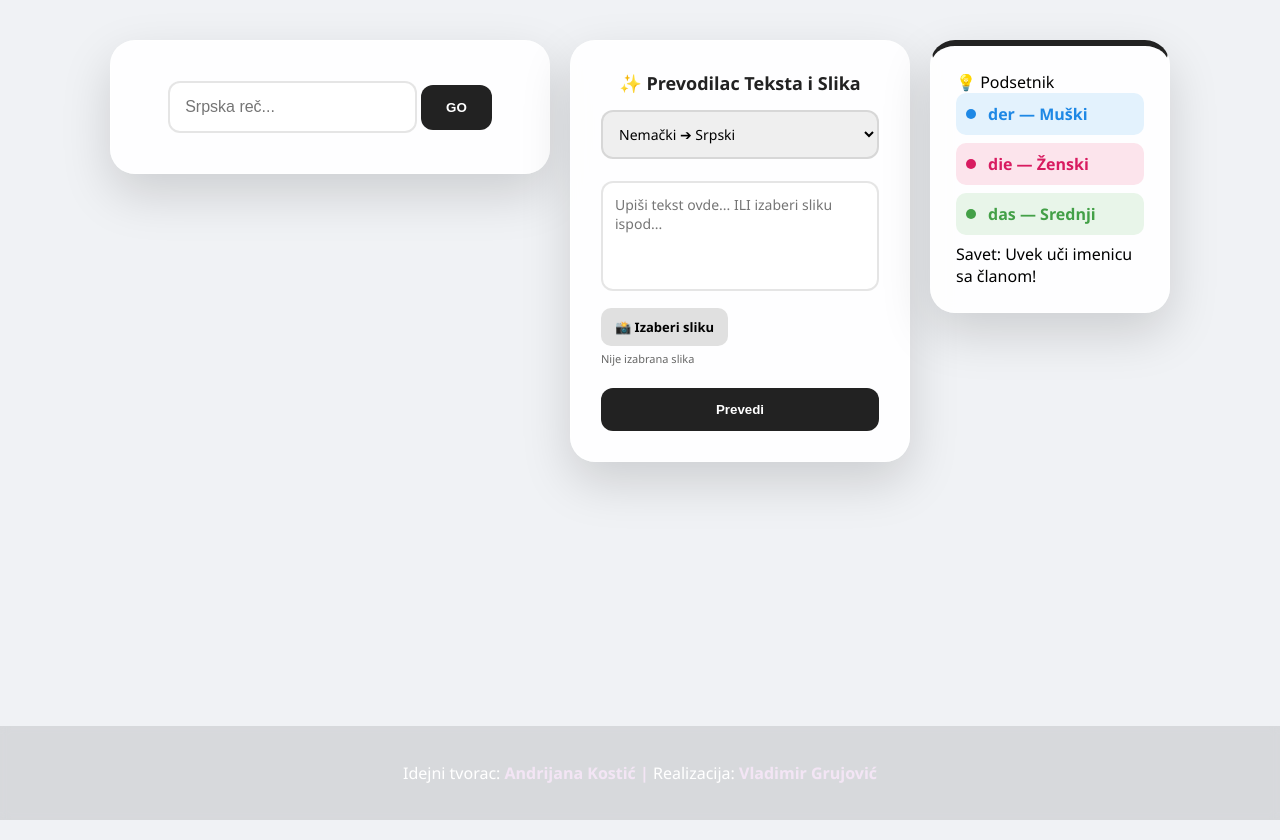
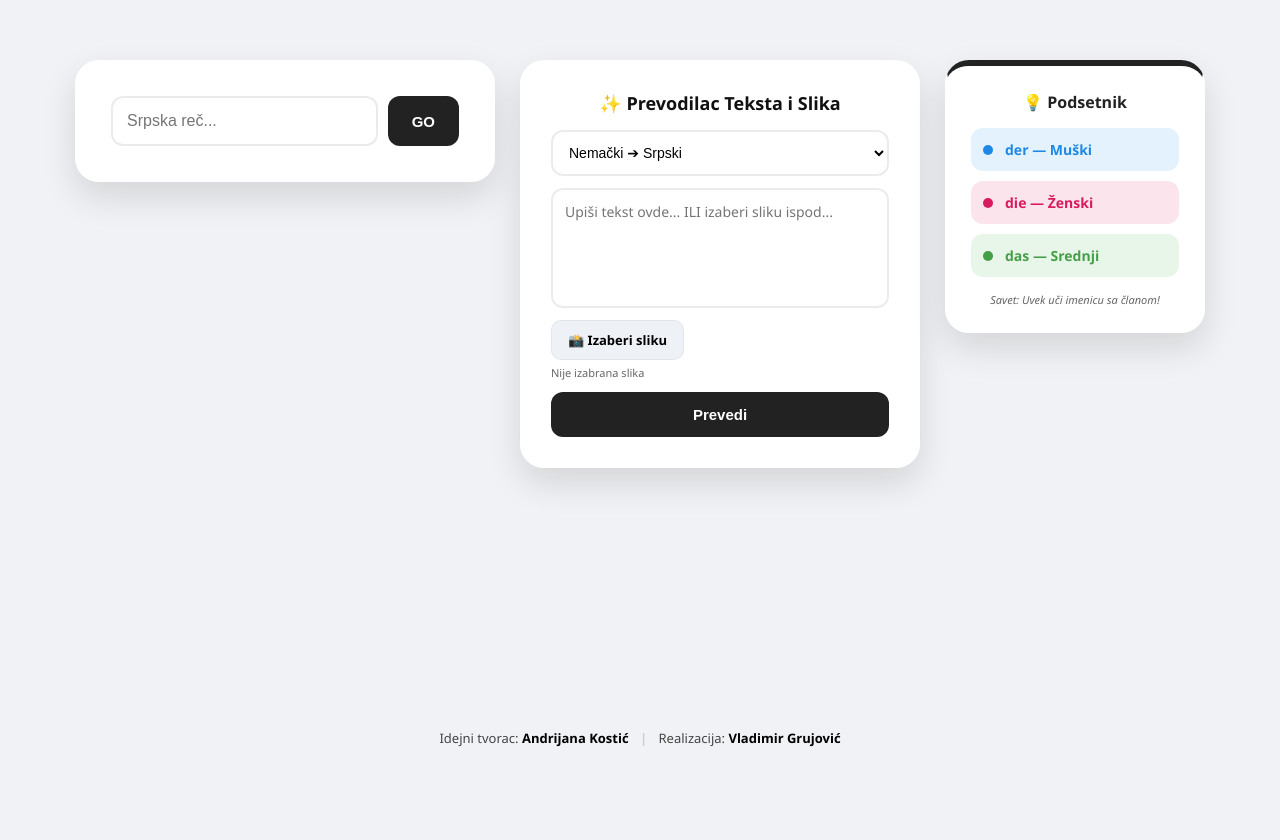
Before and after one commit to grujo85/nemacki-expert, a Python web app: template templates/index.html in a window 1280 px wide. After the commit the page ends 747 px from the top, so only its background shows below. Run offline with Jinja, Linux system fonts and the light colour scheme; the template is opened without the code that fills it, so the values that code supplies are empty.

Commit message:
Update style.css

```diff
--- a/static/css/style.css
+++ b/static/css/style.css
@@ -1,62 +1,110 @@
 body {
-    margin: 0; padding: 20px; display: flex; flex-direction: column;
-    align-items: center; min-height: 100vh; font-family: 'Segoe UI', sans-serif;
-    transition: 0.8s;
-}
-.main-wrapper {
-    display: flex; align-items: flex-start; justify-content: center; gap: 20px;
-    max-width: 1350px; width: 100%; flex: 1; padding-top: 20px;
-}
-.container, .legenda, .prevodilac-box {
-    backdrop-filter: blur(10px); background: rgba(255, 255, 255, 0.92);
-    border-radius: 25px; box-shadow: 0 20px 50px rgba(0,0,0,0.15);
-    border: 1px solid rgba(255, 255, 255, 0.3);
+    margin: 0;
+    padding: 20px;
+    display: flex;
+    flex-direction: column;
+    align-items: center;
+    min-height: 100vh;
+    font-family: 'Segoe UI', -apple-system, sans-serif;
+    transition: background 0.8s ease;
     box-sizing: border-box;
 }
-.container { padding: 40px; text-align: center; width: 440px; }
-.legenda { padding: 25px; width: 240px; border-top: 6px solid #222; }
 
-/* STIL NOVE KUTIJE PREVODIOCA */
-.prevodilac-box { padding: 30px; width: 340px; text-align: center; }
-.prevodilac-naslov { font-size: 18px; font-weight: bold; color: #222; }
-.prevodilac-box select, .prevodilac-box textarea {
-    width: 100%; border: 2px solid rgba(0,0,0,0.1); border-radius: 12px;
-    padding: 12px; box-sizing: border-box; font-family: inherit; outline: none; font-size: 14px;
+.main-wrapper {
+    display: flex;
+    align-items: flex-start;
+    justify-content: center;
+    gap: 25px;
+    max-width: 1200px;
+    width: 100%;
+    flex: 1;
+    padding-top: 40px;
 }
-.prevodilac-box textarea { height: 110px; resize: none; margin-top: 10px; }
-.btn-prevod { width: 100%; padding: 14px; background: #222; color: #fff; font-weight: bold; border-radius: 12px; border: none; cursor: pointer; margin-top: 10px;}
+
+.container, .prevodilac-box, .legenda {
+    backdrop-filter: blur(12px);
+    background: rgba(255, 255, 255, 0.94);
+    border-radius: 24px;
+    box-shadow: 0 15px 35px rgba(0, 0, 0, 0.12);
+    border: 1px solid rgba(255, 255, 255, 0.4);
+    box-sizing: border-box;
+}
+
+/* KALKULATOR STRUKTURA */
+.container {
+    padding: 35px;
+    text-align: center;
+    width: 420px;
+}
+.container form { display: flex; gap: 10px; justify-content: center; }
+.container input[type="text"] {
+    padding: 14px; width: 70%; border: 2px solid rgba(0, 0, 0, 0.08);
+    border-radius: 12px; outline: none; font-size: 16px; background: rgba(255, 255, 255, 0.9);
+}
+.container button {
+    padding: 14px 24px; border-radius: 12px; border: none;
+    background: #222; color: white; cursor: pointer; font-weight: bold; font-size: 15px;
+}
+.container button:hover { background: #444; }
+.main-word { font-size: 38px; margin: 10px 0; color: #111; }
+.audio-icon { font-size: 45px; cursor: pointer; display: inline-block; transition: transform 0.2s; }
+.example-box { margin-top: 20px; padding: 15px; background: rgba(0,0,0,0.03); border-radius: 12px; font-style: italic; color: #444; }
+
+table {
+    width: 100%; margin-top: 25px; border-collapse: collapse;
+    background: rgba(255, 255, 255, 0.6); border-radius: 14px; overflow: hidden;
+}
+th, td { padding: 12px; text-align: left; border-bottom: 1px solid rgba(0,0,0,0.04); }
+th { background: rgba(0, 0, 0, 0.04); font-size: 12px; color: #555; text-transform: uppercase; }
+
+/* SREDNJI PREVODILAC STRUKTURA */
+.prevodilac-box {
+    padding: 30px;
+    width: 400px;
+    text-align: center;
+}
+.prevodilac-naslov { font-size: 18px; font-weight: bold; color: #111; }
+.prevodilac-box select {
+    width: 100%; border: 2px solid rgba(0, 0, 0, 0.08); border-radius: 12px;
+    padding: 12px; font-size: 14px; outline: none; background: #fff; cursor: pointer;
+}
+.prevodilac-box textarea {
+    width: 100%; height: 120px; border: 2px solid rgba(0, 0, 0, 0.08);
+    border-radius: 12px; padding: 12px; font-size: 14px; outline: none;
+    resize: none; font-family: inherit; box-sizing: border-box;
+}
+.file-label {
+    background: #eef2f7; padding: 10px 16px; border-radius: 10px;
+    font-size: 13px; font-weight: bold; cursor: pointer; display: inline-block;
+    border: 1px solid rgba(0,0,0,0.05); transition: background 0.2s;
+}
+.file-label:hover { background: #e2e8f0; }
+.btn-prevod {
+    width: 100%; padding: 14px; background: #222; color: #fff;
+    font-weight: bold; border-radius: 12px; border: none; cursor: pointer; font-size: 15px;
+}
 .btn-prevod:hover { background: #444; }
 
-.file-label {
-    background: #e0e0e0; padding: 10px 14px; border-radius: 10px;
-    font-size: 13px; font-weight: bold; cursor: pointer; display: inline-block; margin-top: 5px;
+/* DESNI PODSETNIK STRUKTURA */
+.legenda {
+    padding: 25px;
+    width: 260px;
+    border-top: 6px solid #222;
 }
-.file-label:hover { background: #d5d5d5; }
-
-/* KALKULATOR ELEMENTI */
-input {
-    padding: 15px; width: 60%; border: 2px solid rgba(0,0,0,0.1);
-    border-radius: 12px; outline: none; font-size: 16px; background: rgba(255,255,255,0.8);
-}
-button {
-    padding: 15px 25px; border-radius: 12px; border: none;
-    background: #222; color: white; cursor: pointer; font-weight: bold;
-}
-table {
-    width: 100%; margin-top: 25px; border-collapse: collapse;
-    background: rgba(255, 255, 255, 0.5); border-radius: 15px; overflow: hidden;
-}
-th, td { padding: 12px; text-align: left; border-bottom: 1px solid rgba(0,0,0,0.05); }
-th { background: rgba(0,0,0,0.05); font-size: 12px; }
-.audio-icon { font-size: 50px; cursor: pointer; display: inline-block; transition: 0.2s; }
-.main-word { font-size: 42px; margin: 5px 0; }
-.example-box { margin-top: 20px; padding: 15px; background: rgba(0,0,0,0.03); border-radius: 10px; font-style: italic; }
-.stavka { display: flex; align-items: center; gap: 12px; padding: 10px; border-radius: 10px; margin-bottom: 8px; font-weight: bold; }
+.legenda-naslov { font-size: 16px; font-weight: bold; color: #222; margin-bottom: 15px; text-align: center; }
+.stavka { display: flex; align-items: center; gap: 12px; padding: 12px; border-radius: 12px; margin-bottom: 10px; font-weight: bold; font-size: 14px; }
 .m-rod { background: #e3f2fd; color: #1e88e5; }
 .f-rod { background: #fce4ec; color: #d81b60; }
 .n-rod { background: #e8f5e9; color: #43a047; }
 .krug { width: 10px; height: 10px; border-radius: 50%; }
-.site-footer { margin-top: auto; padding: 20px; text-align: center; width: 100%; color: white; background: rgba(0,0,0,0.1); backdrop-filter: blur(5px); }
-.site-footer span { font-weight: bold; color: #f3e5f5; }
+.footer-note { font-size: 11px; color: #666; text-align: center; margin-top: 15px; font-style: italic; }
 
-@media (max-width: 1100px) { .main-wrapper { flex-direction: column; align-items: center; } .container, .legenda, .prevodilac-box { width: 95%; } }
+/* FOOTER I RESPONSIVE MREŽA */
+.site-footer { margin-top: auto; padding: 20px; text-align: center; width: 100%; color: #444; font-size: 13px; }
+.site-footer span { font-weight: bold; color: #000; }
+.site-footer .separator { margin: 0 8px; color: #ccc; }
+
+@media (max-width: 1150px) {
+    .main-wrapper { flex-direction: column; align-items: center; padding: 20px; }
+    .container, .prevodilac-box, .legenda { width: 100%; max-width: 500px; }
+}
```
